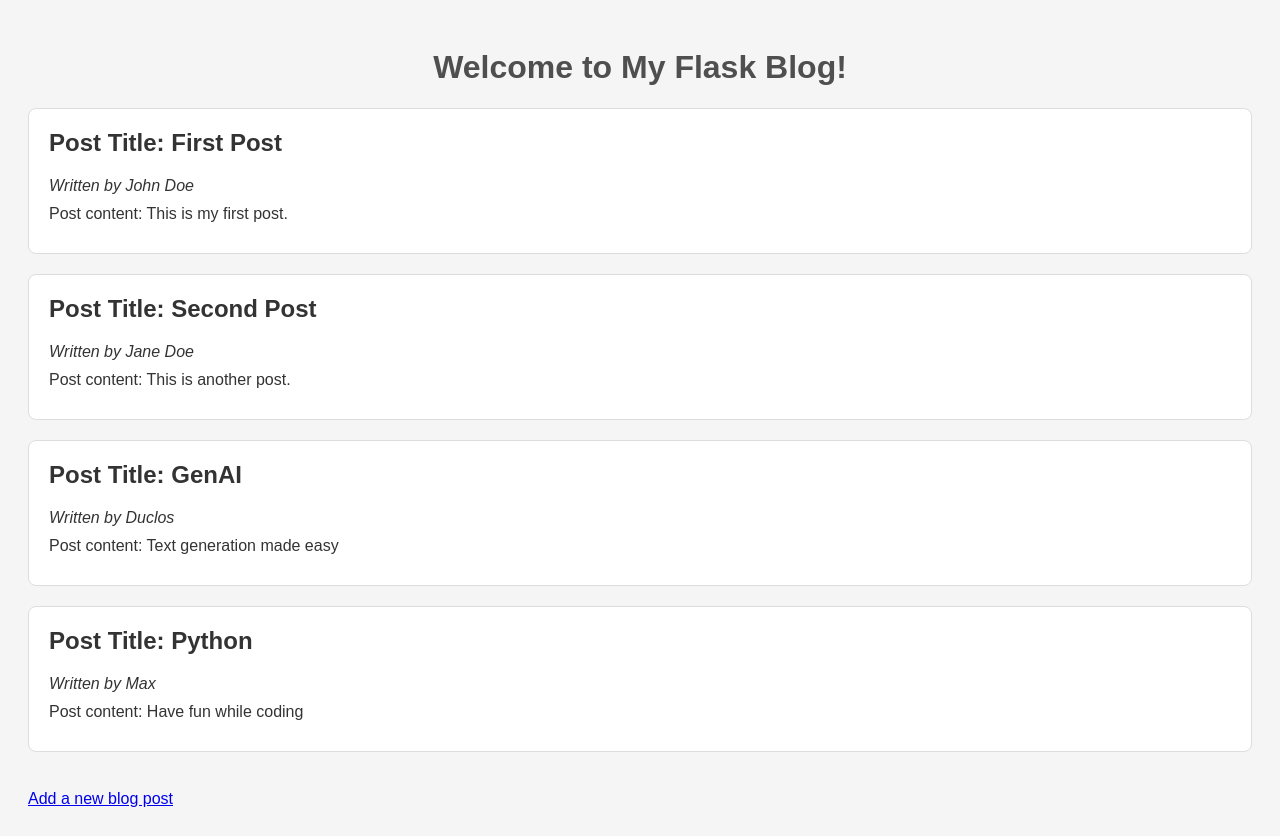
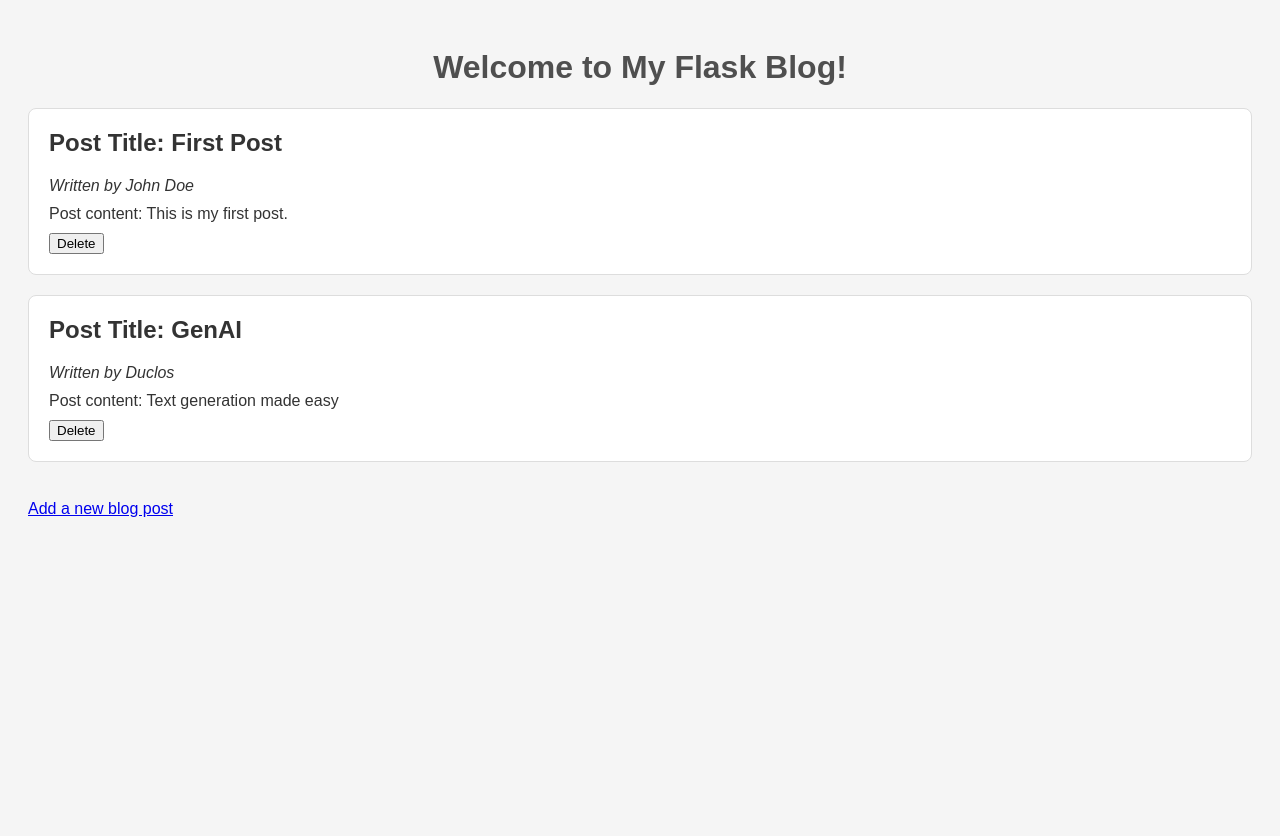
Before and after one commit to DuclosNgassa/masterblog, a Flask app: page / in a window 1280 px wide. After the commit the page ends 517 px from the top, so only its background shows below. Run offline with Flask 3, Linux system fonts and the light colour scheme.

Commit message:
delete post

```diff
--- a/app.py
+++ b/app.py
@@ -1,11 +1,11 @@
-from email.policy import default
-from typing import Any
-
-from flask import Flask, render_template, request, redirect, url_for
+from flask import Flask, render_template, request, redirect, url_for, flash
 
 import service
 
 app = Flask(__name__)
+
+# Set a secret key for session signing
+app.secret_key = "super-secret-key-change-in-production"
 
 blog_posts:list[dict] = service.read_json('db/posts.json')
 
@@ -31,6 +31,26 @@ def add():
     return render_template('add.html')
 
 
+@app.route("/delete/<int:post_id>", methods=['POST'])
+def delete(post_id):
+    global blog_posts  # Declare global to reassign the list
+
+    new_blog_posts = [p for p in blog_posts if p.get('id') != post_id]
+
+    if len(new_blog_posts) == len(blog_posts):
+        flash("Post doesn't exist", "error")
+        return redirect(url_for("index"))
+
+    # 1. Update in-memory global list
+    blog_posts = new_blog_posts
+
+    # 2. Persist changes to JSON file
+    service.write_json('db/posts.json', blog_posts)
+
+    flash("Post deleted successfully!", "success")
+    return redirect(url_for("index"))
+
+
 if __name__ == '__main__':
     app.run(
         port=5000,
--- a/db/posts.json
+++ b/db/posts.json
@@ -6,21 +6,9 @@
         "title": "First Post"
     },
     {
-        "author": "Jane Doe",
-        "content": "This is another post.",
-        "id": 2,
-        "title": "Second Post"
-    },
-    {
         "author": "Duclos",
         "content": "Text generation made easy",
         "id": 3,
         "title": "GenAI"
-    },
-    {
-        "author": "Max",
-        "content": "Have fun while coding",
-        "id": 4,
-        "title": "Python"
     }
 ]
--- a/templates/index.html
+++ b/templates/index.html
@@ -7,14 +7,19 @@
     <link rel="stylesheet" href="{{ url_for('static', filename='style.css') }}">
 </head>
 <body>
-    <h1>Welcome to My Flask Blog!</h1>
-    {% for post in posts %}
+<h1>Welcome to My Flask Blog!</h1>
+{% for post in posts %}
     <div class="post">
         <h2>Post Title: {{ post['title'] }}</h2>
         <p><em>Written by {{ post['author'] }}</em></p>
         <p>Post content: {{ post['content'] }}</p>
+        <!-- Delete Form -->
+        <form action="{{ url_for('delete', post_id=post['id']) }}" method="POST"
+              onsubmit="return confirm('Are you sure you want to delete this post?');">
+            <button type="submit" class="btn-delete">Delete</button>
+        </form>
     </div>
-   {% endfor %}
+{% endfor %}
 
 <br/>
 <a href="{{ url_for('add') }}">Add a new blog post</a>
```
